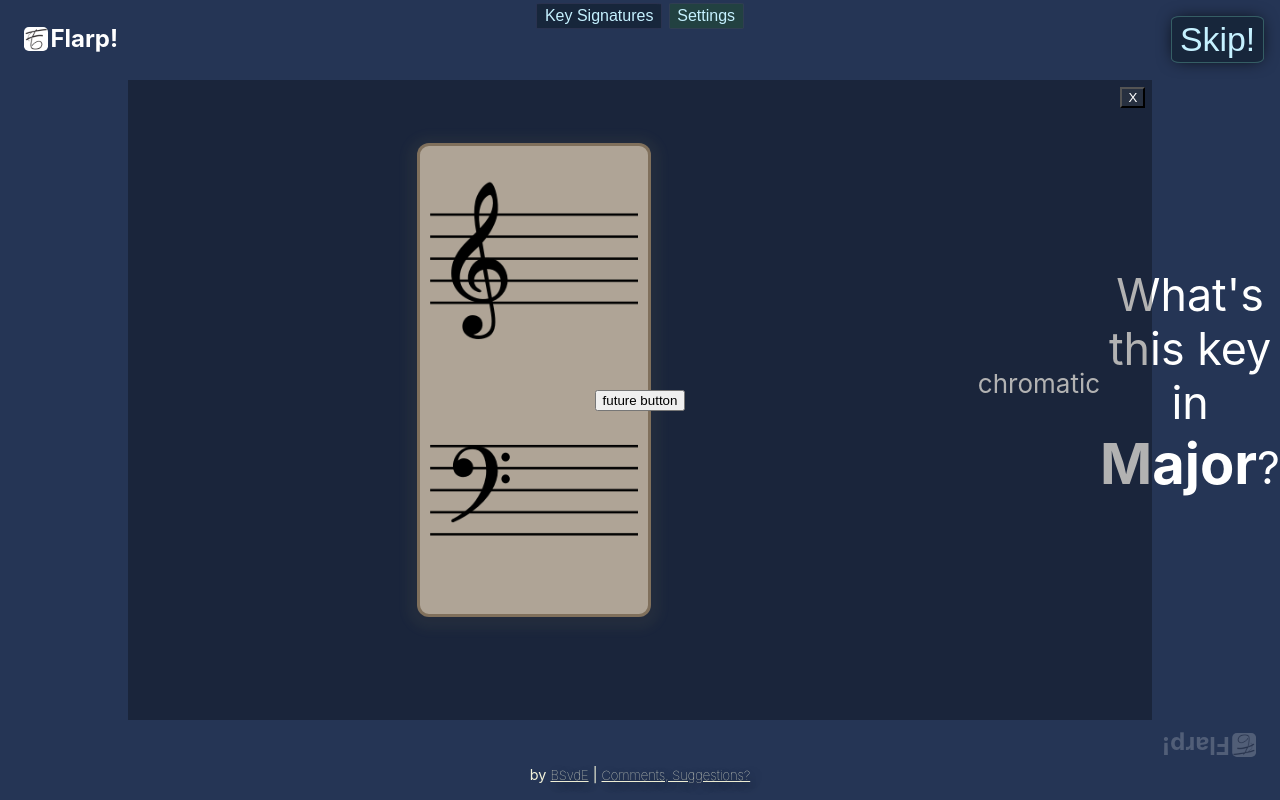
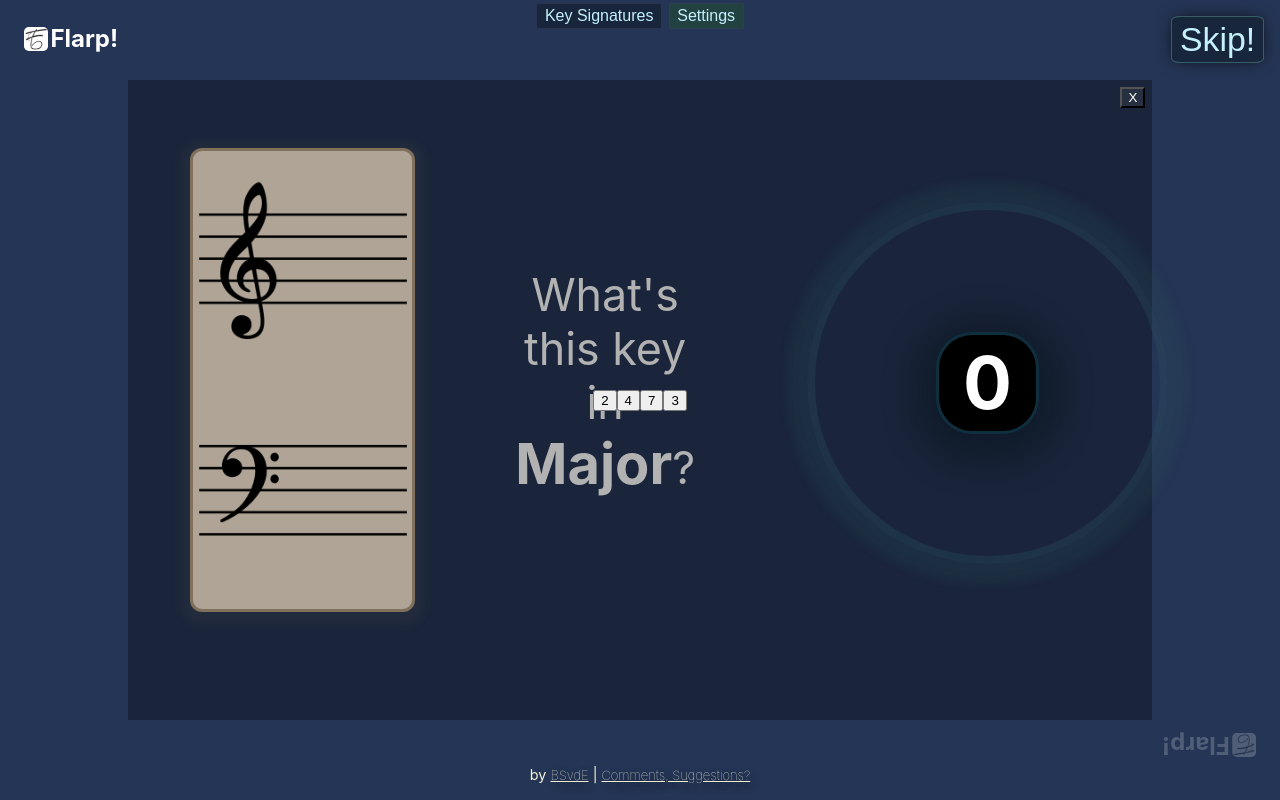
Before and after one commit to bsantero/flarp-music-quiz, a React (Create React App) app: page / in a window 1280 px wide. Both pictures are taken after a click on the button "Settings". Built offline with nearby package versions, Linux system fonts and the light colour scheme.

Commit message:
Add switching settings per quiz functionality

```diff
--- a/src/components/App/App.js
+++ b/src/components/App/App.js
@@ -4,7 +4,10 @@ import { Header } from '../Header/Header.js';
 import { Footer } from '../Footer/Footer.js';
 import { SettingsMenu } from '../Settings/Settings.js';
 
-import { QuizModule as QuizKeySig } from '../QuizKeySigs/QuizKeySigs.js';
+import {
+  QuizModule as QuizKeySig,
+  SettingsMenu as KeySigSettings
+} from '../QuizKeySigs/QuizKeySigs.js';
 import { QuizModule as QuizLR } from '../QuizLeftRight/QuizLeftRight.js';
 import { QuizModule as QuizLMR } from '../QuizLeftMidRight/QuizLeftMidRight.js';
 
@@ -14,6 +17,7 @@ import './App-testing.css';
 // Constants
 
 const DEFAULT_QUIZ_ID = 'KeySig';
+const DEFAULT_QUIZ_SETTINGS = KeySigSettings;
 
 function Main({ currentQuiz }) {
   conLog(currentQuiz);
@@ -52,13 +56,21 @@ function Main({ currentQuiz }) {
 
 function App() {
   const [currentQuiz, setCurrentQuiz] = React.useState(DEFAULT_QUIZ_ID);
+  const [currentSettings, setCurrentSettings] = React.useState(
+    DEFAULT_QUIZ_SETTINGS
+  );
   const [settingsState, toggleSettings] = React.useState(false);
 
   return (
     <div className="App">
-      <SettingsMenu menuState={settingsState} menuSet={toggleSettings} />
+      <SettingsMenu
+        currentSettings={currentSettings}
+        menuState={settingsState}
+        menuSet={toggleSettings}
+      />
       <Header
         setCurrentQuiz={setCurrentQuiz}
+        setCurrentSettings={setCurrentSettings}
         menuState={settingsState}
         menuSet={toggleSettings}
       />
--- a/src/components/Header/Header.js
+++ b/src/components/Header/Header.js
@@ -2,7 +2,12 @@ import React from 'react';
 import Navigation from '../../components/Navigation/Navigation';
 import logo from '../../img/logo.png';
 
-export function Header({ setCurrentQuiz, menuState, menuSet }) {
+export function Header({
+  setCurrentQuiz,
+  menuState,
+  menuSet,
+  setCurrentSettings
+}) {
   return (
     <header className="App-header">
       <div className="brand">
@@ -11,6 +16,7 @@ export function Header({ setCurrentQuiz, menuState, menuSet }) {
       </div>
       <Navigation
         setCurrentQuiz={setCurrentQuiz}
+        setCurrentSettings={setCurrentSettings}
         menuState={menuState}
         menuSet={menuSet}
       />
--- a/src/components/Navigation/Navigation.js
+++ b/src/components/Navigation/Navigation.js
@@ -25,6 +25,7 @@ export function Navigation(props) {
     <div className="navigation float-top">
       <NavButton
         setCurrentQuiz={props.setCurrentQuiz}
+        setCurrentSettings={props.setCurrentSettings}
         quiz={'KeySig'}
         label="Key Signatures"
       />
--- a/src/components/QuizKeySigs/QuizKeySigs.js
+++ b/src/components/QuizKeySigs/QuizKeySigs.js
@@ -1,4 +1,5 @@
 import React, { useState } from 'react';
+// import Settings from '../Settings/Settings';
 import { keyofc, chromatic, defCircleSignatures } from '../../utils/Keys.js';
 import conLog from '../../utils/conLog.js';
 import { reorder } from './utils/KeySigUtils';
@@ -12,13 +13,23 @@ const random = require('@aspiesoft/random-number-js');
 
 const DEFAULT_NEW_GAME = true;
 const DEFAULT_ANSWER = { pitch: '0', mode: 'major' };
-const DEFAULT_INPUT_TYPE = 'chromatic';
-// const DEFAULT_INPUT_MODE = 'keyboard';
-// const DEFAULT_INPUT_MODE = 'circlefifths';
+const DEFAULT_INPUT_TYPE = 'circlefifths';
+// [ 'chromatic', 'keyboard', 'circlefifths' ]
 const DEFAULT_MODE_PREF = 'qualities'; // Major | Minor
 // const DEFAULT_MODE_PREF = 'modes'; // Only modes
 // const DEFAULT_MODE_PREF = 'both'; // modes and "Major" | "Minor"
 const DEFAULT_ROTATE_PREF = 'false'; // Major | Minor
+
+export function SettingsMenu() {
+  return (
+    <div>
+      <button>2</button>
+      <button>4</button>
+      <button>7</button>
+      <button>3</button>
+    </div>
+  );
+}
 
 export function QuizModule() {
   const [generated, updateGenerated] = useState(!DEFAULT_NEW_GAME);
@@ -33,6 +44,17 @@ export function QuizModule() {
   const [modePref, updateModePref] = useState(DEFAULT_MODE_PREF);
   const [wrongGuesses, updateWrongGuesses] = useState([]);
   const [inputType, updateInputType] = useState(DEFAULT_INPUT_TYPE);
+
+  function getInputType(p) {
+    const arr = ['chromatic', 'keyboard', 'circlefifths'];
+    return arr[p];
+  }
+
+  function switchInputType() {
+    const arr = ['chromatic', 'keyboard', 'circlefifths'];
+    const next = inputType + 1 || 0;
+    updateInputType(arr[next]);
+  }
 
   function getUri(index) {
     let newUri;
@@ -266,25 +288,38 @@ export function QuizModule() {
   }
 
   function QuizInput() {
+    let parentClass;
+    let childClass;
+    let label;
     switch (inputType) {
       case 'circlefifths':
+        parentClass = 'child circleOfFifths';
+        childClass = 'circle';
+        label = 'Circle of Fifths';
+        break;
+      case 'keyboard':
+        parentClass = 'child piano-container';
+        childClass = 'piano';
+        label = 'Keyboard';
+      case 'chromatic':
+        parentClass = 'child chromatic-container';
+        childClass = 'chromatic';
+        label = 'chromatic';
+    }
+
     return (
-          <div className="child circleOfFifths">
+      <div className={parentClass}>
         <ScoreBoard />
-            <div className="circle">
+        <div className={childClass}>
           <InputButtons
             numOfButtons={12}
-                inputType="circlefifths"
+            inputType={inputType}
             clickHandler={handleClick}
+            label={label}
           />
         </div>
       </div>
     );
-      case 'keyboard':
-        return <div>KEYBOARD</div>;
-      case 'chromatic':
-        return <div>chromatic</div>;
-    }
     // console.log(keySigs);
   }
 
@@ -303,4 +338,4 @@ export function QuizModule() {
   );
 }
 
-export default QuizModule;
+export default { QuizModule, SettingsMenu };
--- a/src/components/Settings/Settings.js
+++ b/src/components/Settings/Settings.js
@@ -2,6 +2,10 @@ import React from 'react';
 import conLog from '../../utils/conLog';
 
 export function SettingsMenu(props) {
+  function SettingsOptions() {
+    return props.currentSettings;
+  }
+
   let newClass;
   if (props.menuState == true) {
     conLog(props.menuState);
@@ -16,7 +20,7 @@ export function SettingsMenu(props) {
       <button className="menu-btn-close" onClick={() => props.menuSet(false)}>
         X
       </button>
-      <button>future button</button>
+      <SettingsOptions />
     </div>
   );
 }
```
Lines whose indentation alone changed are shown as unchanged.
